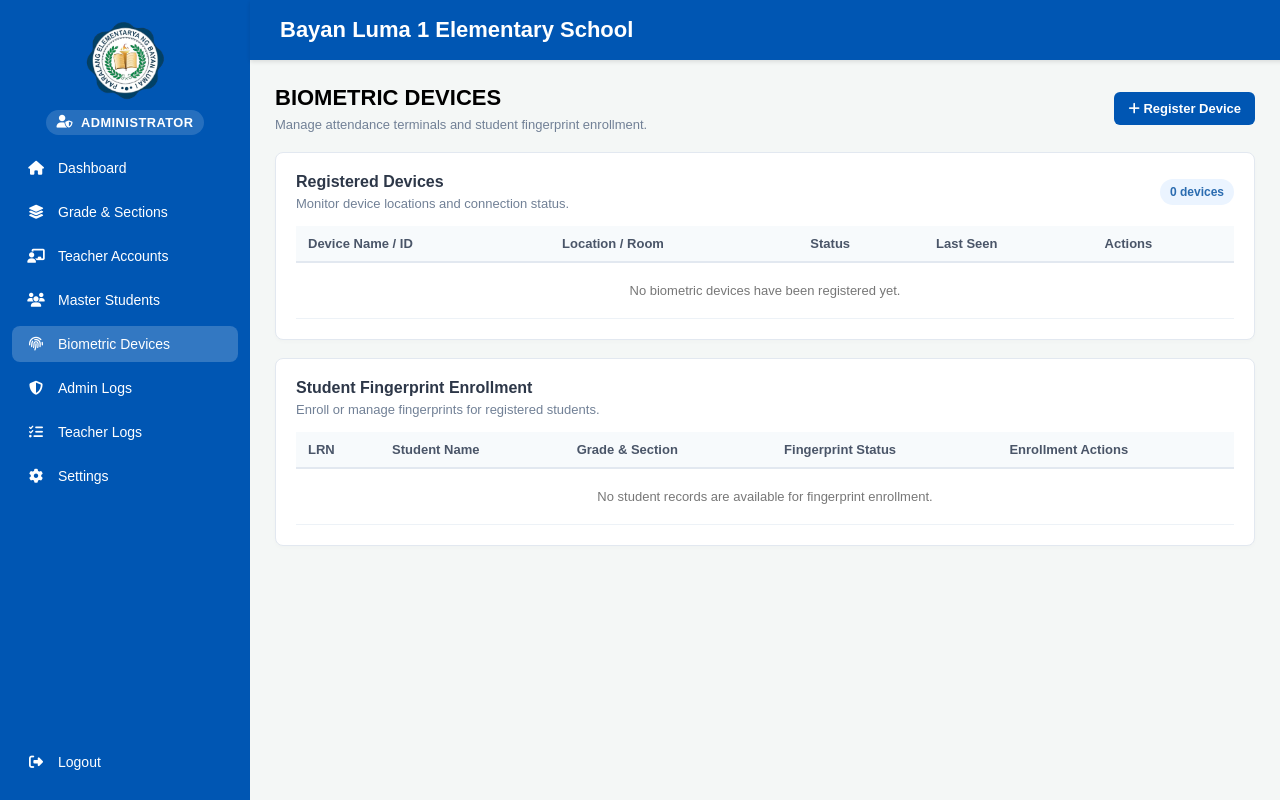
After one commit to jmscljt/BayLum1---Classroom-Attendance-Management-System, a PHP site: page /app/Views/Admin/admin_devices.php in a window 1280 px wide. The commit adds this page. Run offline with PHP 8.4, Linux system fonts and the light colour scheme.

Commit message:
UPDATE: Added Biometric Devices frontend.

```diff
--- /dev/null
+++ b/app/Views/Admin/admin_devices.php
@@ -0,0 +1,119 @@
+<?php
+if (!isset($base_url)) {
+    $base_url = '';
+}
+$currentPage = 'admin_devices';
+?>
+<!DOCTYPE html>
+<html lang="en">
+<head>
+    <meta charset="UTF-8">
+    <meta name="viewport" content="width=device-width, initial-scale=1.0">
+    <link rel="stylesheet" href="https://cdnjs.cloudflare.com/ajax/libs/font-awesome/6.4.0/css/all.min.css">
+    <link rel="stylesheet" href="/public/css/admin_style.css">
+    <title>Biometric Devices - Bayan Luma 1 Elementary School</title>
+</head>
+<body>
+    <?php require_once __DIR__ . '/admin_sidebar.php'; ?>
+
+    <header>
+        <div class="dashboard-header">
+            <h1>Bayan Luma 1 Elementary School</h1>
+        </div>
+    </header>
+
+    <main class="main-content">
+        <div class="dashboard-container">
+            <div class="overview-header-row device-page-header">
+                <div class="overview-titles">
+                    <h2>BIOMETRIC DEVICES</h2>
+                    <p class="device-page-description">Manage attendance terminals and student fingerprint enrollment.</p>
+                </div>
+                <button id="openDeviceModal" class="section-action-btn" type="button">
+                    <i class="fa-solid fa-plus" aria-hidden="true"></i> Register Device
+                </button>
+            </div>
+
+            <section class="table-section-card device-table-card">
+                <div class="device-table-heading">
+                    <div>
+                        <h3>Registered Devices</h3>
+                        <p>Monitor device locations and connection status.</p>
+                    </div>
+                    <span class="device-record-count">0 devices</span>
+                </div>
+                <div class="table-responsive">
+                    <table class="data-table">
+                        <thead>
+                            <tr>
+                                <th scope="col">Device Name / ID</th>
+                                <th scope="col">Location / Room</th>
+                                <th scope="col">Status</th>
+                                <th scope="col">Last Seen</th>
+                                <th scope="col">Actions</th>
+                            </tr>
+                        </thead>
+                        <tbody>
+                            <tr>
+                                <td colspan="5" class="empty-state">No biometric devices have been registered yet.</td>
+                            </tr>
+                        </tbody>
+                    </table>
+                </div>
+            </section>
+
+            <section class="table-section-card">
+                <div class="device-table-heading">
+                    <div>
+                        <h3>Student Fingerprint Enrollment</h3>
+                        <p>Enroll or manage fingerprints for registered students.</p>
+                    </div>
+                </div>
+                <div class="table-responsive">
+                    <table class="data-table">
+                        <thead>
+                            <tr>
+                                <th scope="col">LRN</th>
+                                <th scope="col">Student Name</th>
+                                <th scope="col">Grade &amp; Section</th>
+                                <th scope="col">Fingerprint Status</th>
+                                <th scope="col">Enrollment Actions</th>
+                            </tr>
+                        </thead>
+                        <tbody>
+                            <tr>
+                                <td colspan="5" class="empty-state">No student records are available for fingerprint enrollment.</td>
+                            </tr>
+                        </tbody>
+                    </table>
+                </div>
+            </section>
+        </div>
+    </main>
+
+    <div id="deviceModal" class="section-modal-overlay" aria-hidden="true">
+        <div class="section-modal-card" role="dialog" aria-modal="true" aria-labelledby="deviceModalTitle">
+            <div class="section-modal-header">
+                <h3 id="deviceModalTitle">Register Biometric Device</h3>
+                <button id="closeDeviceModal" class="section-modal-close" type="button" aria-label="Close">&times;</button>
+            </div>
+            <form action="#" method="post">
+                <div class="section-form-group">
+                    <label for="deviceName">Device Name / ID</label>
+                    <input id="deviceName" name="device_name" class="section-form-control" type="text" placeholder="e.g. BIO-GATE-02" required>
+                </div>
+                <div class="section-form-group section-form-group-last">
+                    <label for="deviceLocation">Location / Room</label>
+                    <input id="deviceLocation" name="device_location" class="section-form-control" type="text" placeholder="e.g. Gate 2 / Grade 5 Building" required>
+                </div>
+                <div class="section-modal-actions">
+                    <button id="cancelDeviceModal" class="section-cancel-btn" type="button">Cancel</button>
+                    <button class="section-action-btn" type="submit">Save Device</button>
+                </div>
+            </form>
+        </div>
+    </div>
+
+    <script src="/public/js/adminDevices.js"></script>
+</body>
+</html>
--- a/index.php
+++ b/index.php
@@ -86,6 +86,10 @@ if (strpos($page, 'admin_') === 0) {
 
         case 'teacher_logs':
             $view = 'app/Views/Admin/teacher_activity_logs.php';
+            break;
+
+        case 'devices':
+            $view = 'app/Views/Admin/admin_devices.php';
             break;
 
         case 'settings':
--- a/public/css/admin_style.css
+++ b/public/css/admin_style.css
@@ -1229,3 +1229,55 @@ header {
 }
 
 /* ===== Admin Settings - End ===== */
+
+/* ===== Admin Biometric Devices - Start ===== */
+
+.device-page-header {
+    align-items: center;
+}
+
+.device-page-description,
+.device-table-heading p {
+    color: #718096;
+    font-size: 13px;
+}
+
+.device-page-description {
+    margin-top: 6px;
+}
+
+.device-table-card {
+    margin-bottom: 18px;
+}
+
+.device-table-heading {
+    display: flex;
+    align-items: center;
+    justify-content: space-between;
+    gap: 12px;
+    margin-bottom: 15px;
+}
+
+.device-table-heading h3 {
+    margin-bottom: 5px;
+}
+
+.device-record-count {
+    flex-shrink: 0;
+    padding: 6px 10px;
+    border-radius: 20px;
+    background-color: #ebf4ff;
+    color: #2b6cb0;
+    font-size: 12px;
+    font-weight: 600;
+}
+
+@media (max-width: 760px) {
+    .device-page-header,
+    .device-table-heading {
+        align-items: flex-start;
+        flex-direction: column;
+    }
+}
+
+/* ===== Admin Biometric Devices - End ===== */
--- /dev/null
+++ b/public/js/adminDevices.js
@@ -0,0 +1,26 @@
+const deviceModal = document.getElementById('deviceModal');
+
+function setDeviceModalOpen(isOpen) {
+    deviceModal.classList.toggle('is-open', isOpen);
+    deviceModal.setAttribute('aria-hidden', String(!isOpen));
+}
+
+document.getElementById('openDeviceModal').addEventListener('click', function() {
+    setDeviceModalOpen(true);
+});
+
+document.getElementById('closeDeviceModal').addEventListener('click', function() {
+    setDeviceModalOpen(false);
+});
+
+document.getElementById('cancelDeviceModal').addEventListener('click', function() {
+    setDeviceModalOpen(false);
+});
+
+deviceModal.addEventListener('click', function(event) {
+    if (event.target === deviceModal) setDeviceModalOpen(false);
+});
+
+document.addEventListener('keydown', function(event) {
+    if (event.key === 'Escape') setDeviceModalOpen(false);
+});
```
